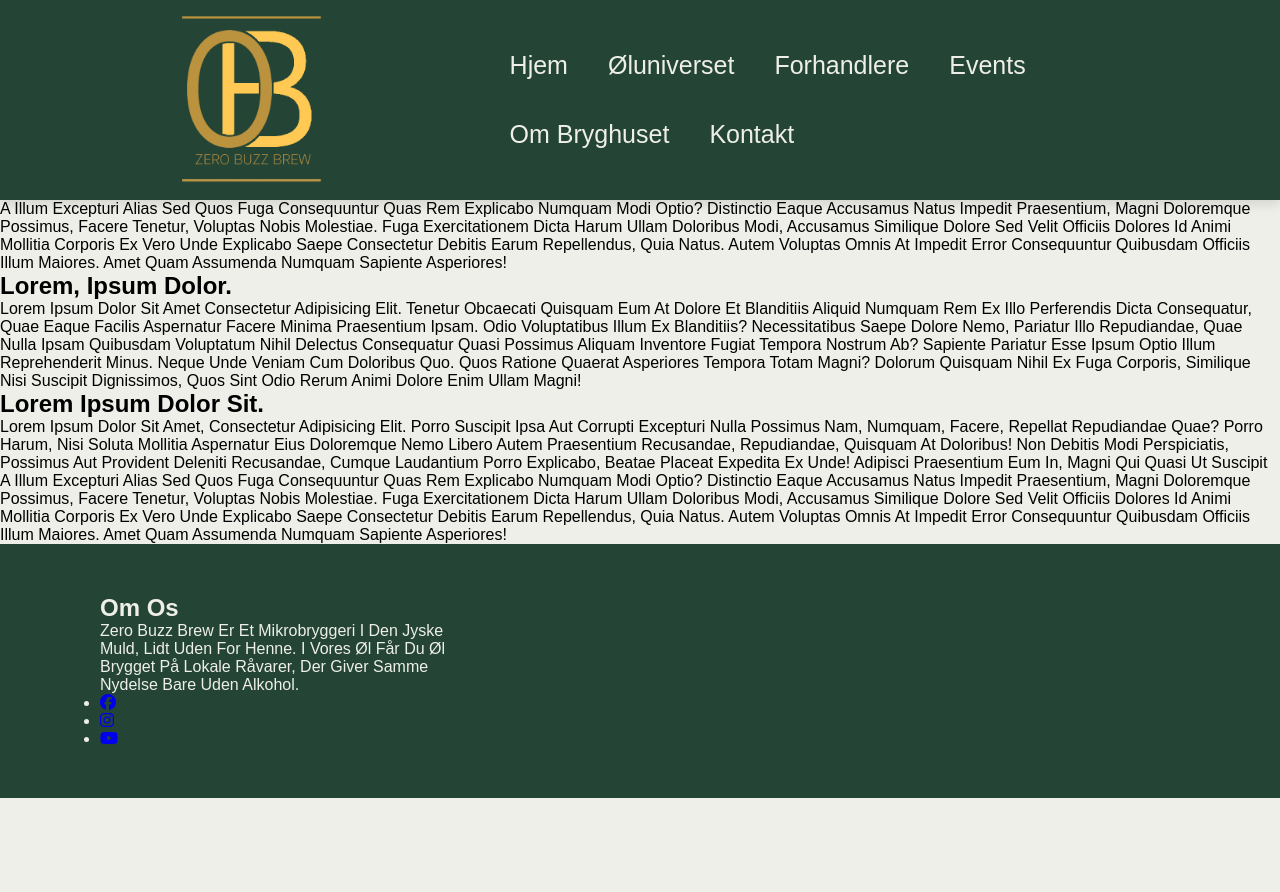
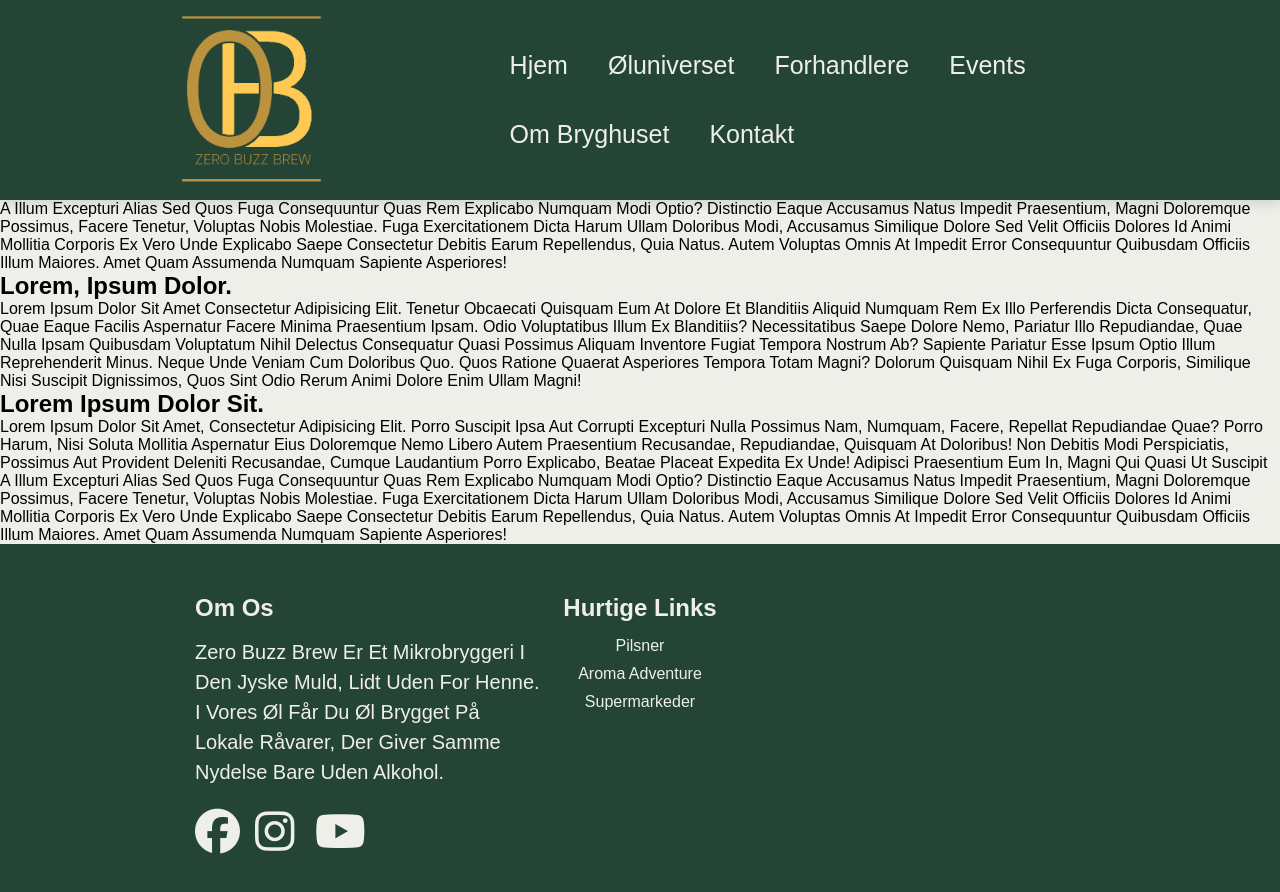
Before and after one commit to Simonsen99/multimedieproduktion_1, a plain HTML site: page index.html in a window 1280 px wide. Before the commit the page ends 800 px from the top, so only its background shows below. Drawn offline with Linux system fonts and the light colour scheme.

Commit message:
Update css

```diff
--- a/css/style.css
+++ b/css/style.css
@@ -85,7 +85,7 @@ header label {
     display: none;
 }
 
-
+/*Footer*/
 footer {
     position: relative;
     width: 100%;
@@ -98,15 +98,81 @@ footer .footer{
     width: 100%;
     display: grid;
     grid-template-columns: 1fr 1fr 1fr;
-    justify-items: center;
+    justify-content: center;
     grid-gap: 20px
 }
 
 footer .about {
-position: relative;
-color: #EEEFE9;
+    position: relative;
+    color: #EEEFE9;
+    font-weight: 500;
+    left: 95px;
+}
+
+.about h2 {
+    margin-bottom: 15px;
+}
+
+footer .p1-footer {
+    color: #EEEFE9;
+    line-height: 30px;
+    font-size: 20px;
 
 }
+
+.soMe {
+    margin-top: 20px;
+    display: grid;
+    grid-template-columns: repeat(3, 50px);
+    grid-gap: 10px;
+}
+
+.soMe li{
+    list-style: none;
+}
+
+.soMe a {
+    color: #EEEFE9;
+    font-size: 45px;
+}
+
+.soMe li a:hover{
+    color: #FAC85C;
+}
+
+.links {
+    position: relative;
+    color: #EEEFE9;
+    justify-content: center;
+    align-items: center;
+    text-align: center;
+
+}
+
+.links h2{
+    margin-bottom: 15px;
+    justify-content: center;
+    align-items: center;
+    text-align: center;
+}
+
+.links li {
+    list-style: none;
+
+}
+
+.links li a{
+    color: #EEEFE9;
+    text-decoration: none;
+    margin-bottom: 10px;
+    display: inline-block;
+
+}
+
+
+
+
+
 
 /*Media queries*/
 @media (max-width:991px) {
--- a/index.html
+++ b/index.html
@@ -88,6 +88,13 @@
                 <li><a href="#"><i class="fa-brands fa-youtube"></i></a></li>
             </ul>
         </article>
+
+        <article class="links">
+            <h2>Hurtige links</h2>
+            <li><a href="#">Pilsner</a></li>
+            <li><a href="#">Aroma Adventure</a></li>
+            <li><a href="#">Supermarkeder</a></li>
+        </article>
     </section>
 </footer>
 
```
